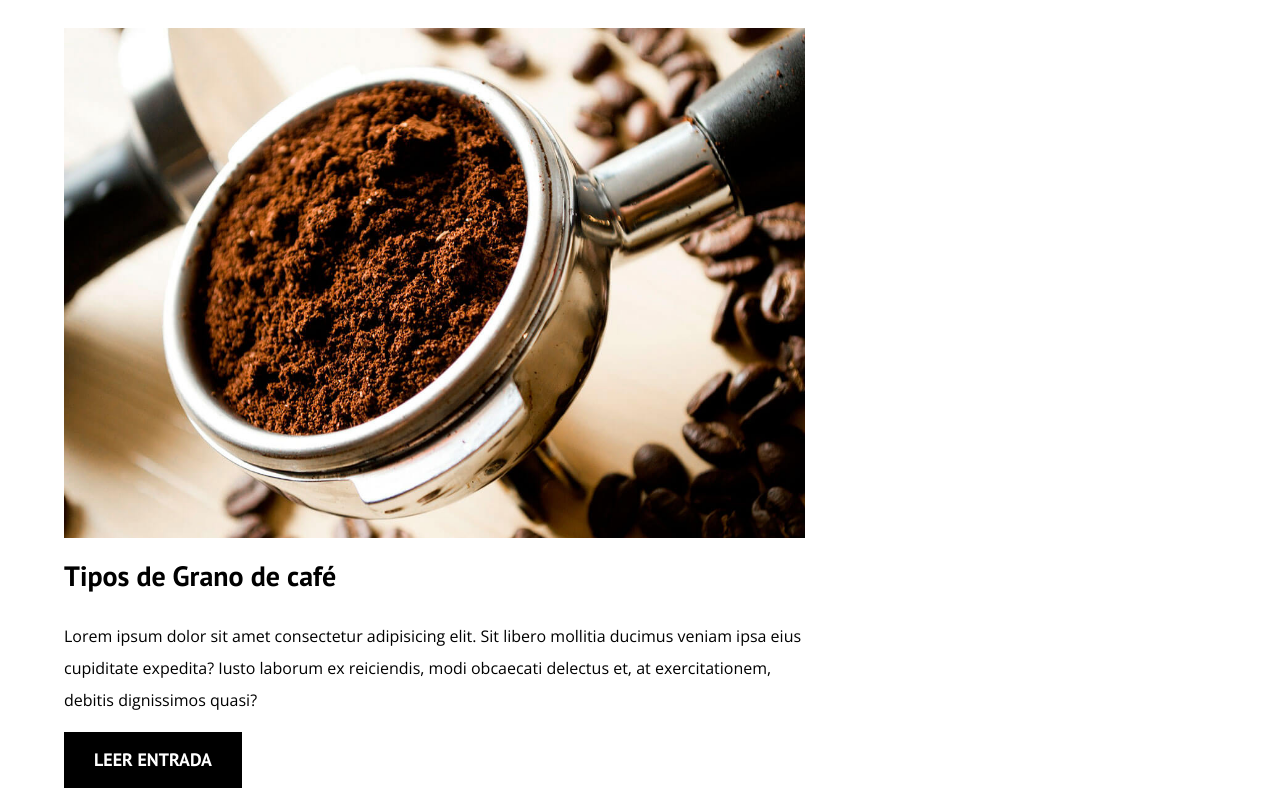
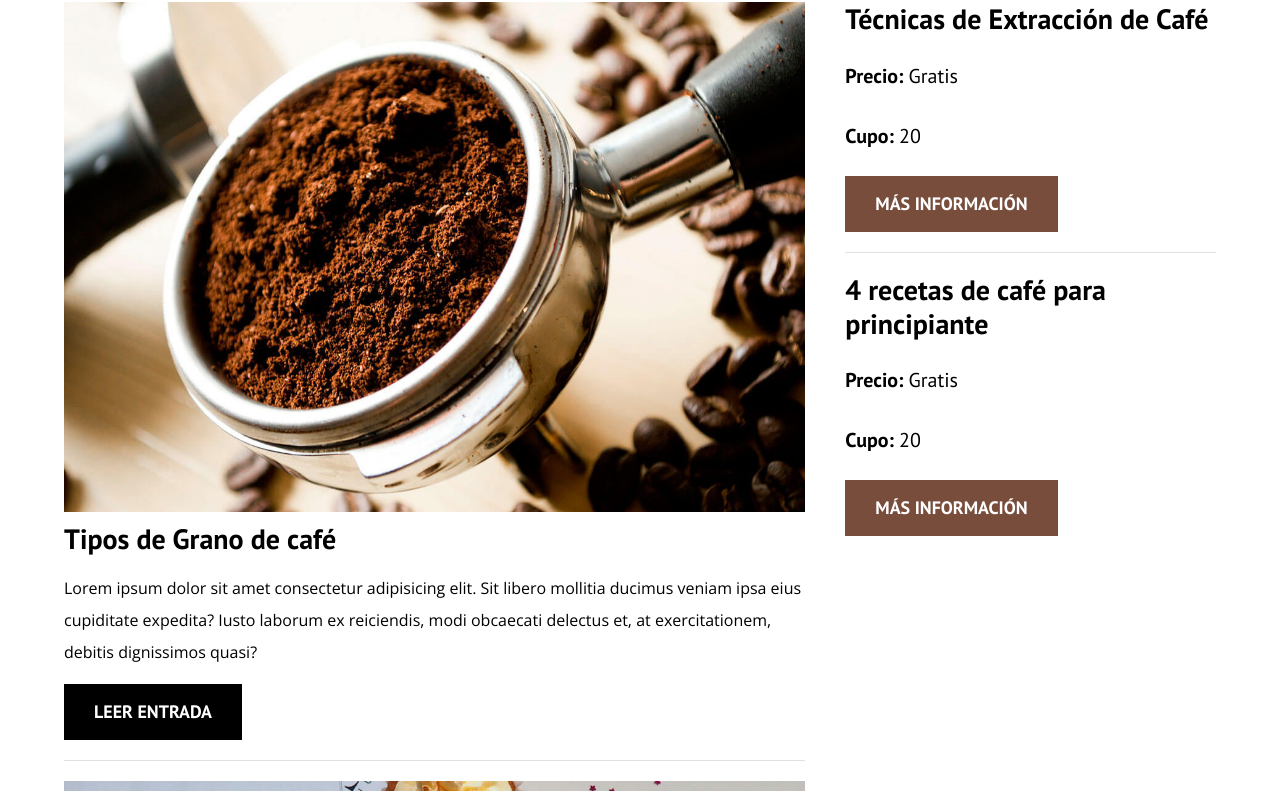
Before and after one commit to studentSV/Blog, a plain HTML site: page index.html in a window 1280 px wide. Shown: the part 700-1491 px from the top of the page. Drawn offline with nearby package versions, Linux system fonts and the light colour scheme.

Commit message:
Enlaces que acompañan al blog (cursos)

```diff
--- a/css/style.css
+++ b/css/style.css
@@ -43,6 +43,7 @@ h2,
 h3,
 h4 {
   font-family: var(--fuenteHeading);
+  line-height: 1.2;
 }
 
 h1 {
@@ -170,3 +171,29 @@ img {
 .boton--primario {
   background-color: var(--negro);
 }
+.boton--secundario {
+  background-color: var(--primario);
+}
+.cursos {
+  list-style: none;
+}
+.widget-curso {
+  border-bottom: 1px solid var(--gris);
+  margin-bottom: 2rem;
+}
+.widget-curso:last-of-type {
+  border: none;
+  margin-bottom: 0;
+}
+
+.widget-curso__label {
+  font-family: var(--fuenteHeading);
+  font-weight: bold;
+}
+.widget-curso__info {
+  font-weight: normal;
+}
+.widget-curso__info,
+.widget-curso__label {
+  font-size: 2rem;
+}
--- a/index.html
+++ b/index.html
@@ -86,6 +86,28 @@
     </main>
     <aside class="sidebar">
       <h3>Nuestros cursos y talleres</h3>
+      <ul class="cursos no-padding">
+        <li class="widget-curso">
+          <h4 class="no-margin">Técnicas de Extracción de Café</h4>
+          <p class="widget-curso__label">Precio:
+            <span class="widget-curso__info">Gratis
+          </p>
+          <p class="widget-curso__label">Cupo:
+            <span class="widget-curso__info">20</span>
+          </p>
+          <a href="entrada.html" class="boton boton--secundario">Más Información</a>
+        </li> <!--fin de primer anuncio-->
+        <li class="widget-curso">
+          <h4 class="no-margin">4 recetas de café para principiante </h4>
+          <p class="widget-curso__label">Precio:
+            <span class="widget-curso__info">Gratis
+          </p>
+          <p class="widget-curso__label">Cupo:
+            <span class="widget-curso__info">20</span>
+          </p>
+          <a href="entrada.html" class="boton boton--secundario">Más Información</a>
+        </li>
+      </ul>
     </aside>
   </div>
 
```
